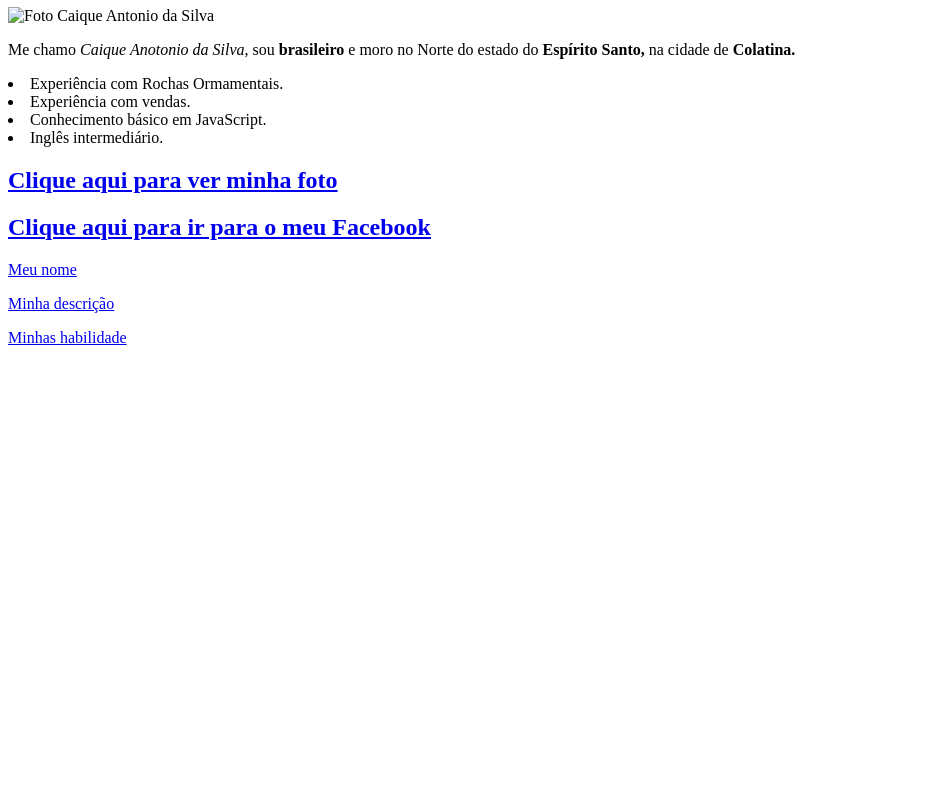
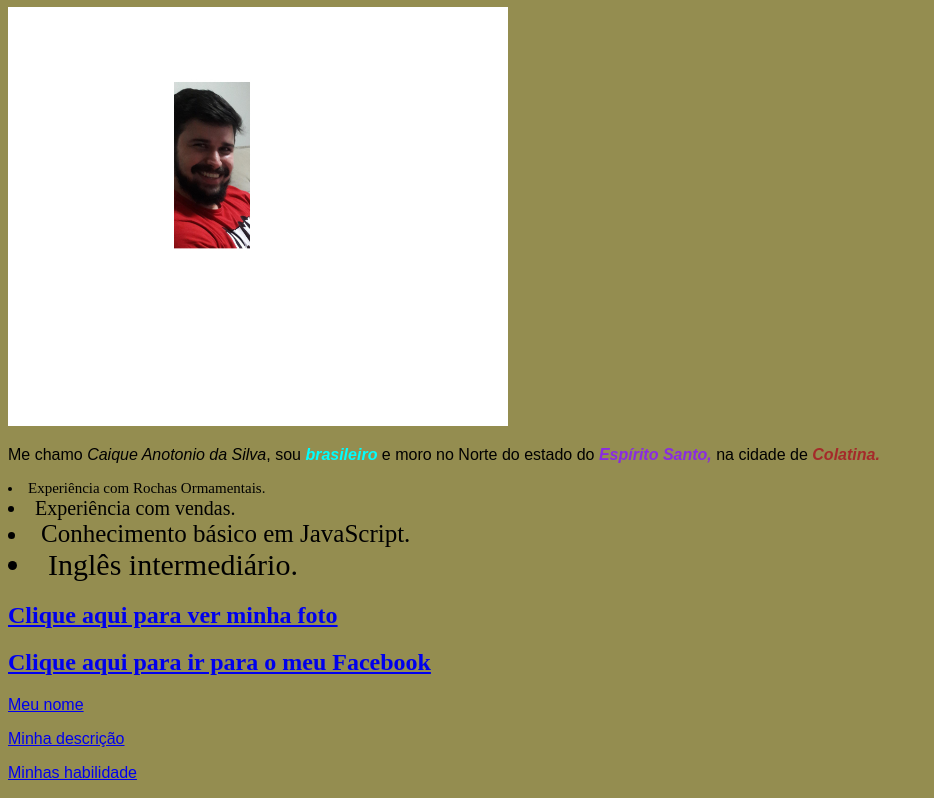
Before and after one commit to CaiqueSilva12/meu-portifolio, a plain HTML site: page index.html in a window 1280 px wide. Shown: the part 73-871 px from the top of the page, without its empty margins (0-934 px from the left). Before the commit the page ends 800 px from the top, so only its background shows below. Drawn offline with Linux system fonts and the light colour scheme.

Commit message:
Adicionando CSS no meu portifólio

```diff
--- a/index.html
+++ b/index.html
@@ -1,25 +1,67 @@
 <!DOCTYPE html>
 <html lang="pt-br">
-<head>
-    <meta charset="UTF-8">
-    <meta http-equiv="X-UA-Compatible" content="IE=edge">
-    <meta name="viewport" content="width=device-width, initial-scale=1.0">
+  <head>
+    <meta charset="UTF-8" />
+    <meta http-equiv="X-UA-Compatible" content="IE=edge" />
+    <meta name="viewport" content="width=device-width, initial-scale=1.0" />
     <title>Meu Portifólio</title>
-</head>
-<body>
-    <h1 id="meunome"> Caique Antonio da Silva</h1>
-    <img src="Eu.jpeg" alt="Foto Caique Antonio da Silva" width="500">
+    <style>
+      hi {
+        font-family: fantasy;
+      }
+      p {
+        font-family: Arial, Helvetica, sans-serif;
+      }
+      body {
+        background-color: rgb(148, 141, 80);
+      }
+      #nacionalidade {
+        font-style: oblique;
+        color: aqua;
+      }
+      #estado {
+        font-style: oblique;
+        color: blueviolet;
+      }
+      #cidade {
+        font-style: oblique;
+        color: brown;
+      }
+      .rochas {
+        font-size: 15px;
+      }
+      .vendas {
+        font-size: 20px;
+      }
+      .java {
+        font-size: 25px;
+      }
+      .ingles {
+        font-size: 30px;
+      }
+    </style>
+  </head>
+  <body>
+    <h1 id="meunome">Caique Antonio da Silva</h1>
+    <img src="Eu.jpeg" alt="Foto Caique Antonio da Silva" width="500" />
     <p id="minhadescricao">
-        Me chamo <i>Caique Anotonio da Silva</i>, sou <strong>brasileiro</strong> e moro no Norte do estado do <strong>Espírito Santo, </strong>na cidade de <strong>Colatina.</strong>
+      Me chamo <i>Caique Anotonio da Silva</i>, sou
+      <strong id="nacionalidade">brasileiro</strong> e moro no Norte do estado
+      do <strong id="estado">Espírito Santo, </strong>na cidade de
+      <strong id="cidade">Colatina.</strong>
     </p>
-    <li>Experiência com Rochas Ormamentais.</li>
-    <li>Experiência com vendas.</li>
-    <li>Conhecimento básico em JavaScript.</li>
-    <li>Inglês intermediário.</li>
+    <li class="rochas">Experiência com Rochas Ormamentais.</li>
+    <li class="vendas">Experiência com vendas.</li>
+    <li class="java">Conhecimento básico em JavaScript.</li>
+    <li class="ingles">Inglês intermediário.</li>
     <h2><a href="Eu.jpeg">Clique aqui para ver minha foto</a></h2>
-    <h2><a href="https://www.facebook.com/caiquesilva12">Clique aqui para ir para o meu Facebook</a></h2>
+    <h2>
+      <a href="https://www.facebook.com/caiquesilva12"
+        >Clique aqui para ir para o meu Facebook</a
+      >
+    </h2>
     <p><a href="#meunome">Meu nome</a></p>
     <p><a href="#minhadescricao">Minha descrição</a></p>
     <p><a href="#minhashabilidade">Minhas habilidade</a></p>
-</body>
+  </body>
 </html>
```
Also changed, not shown: Eu.jpeg (added).
